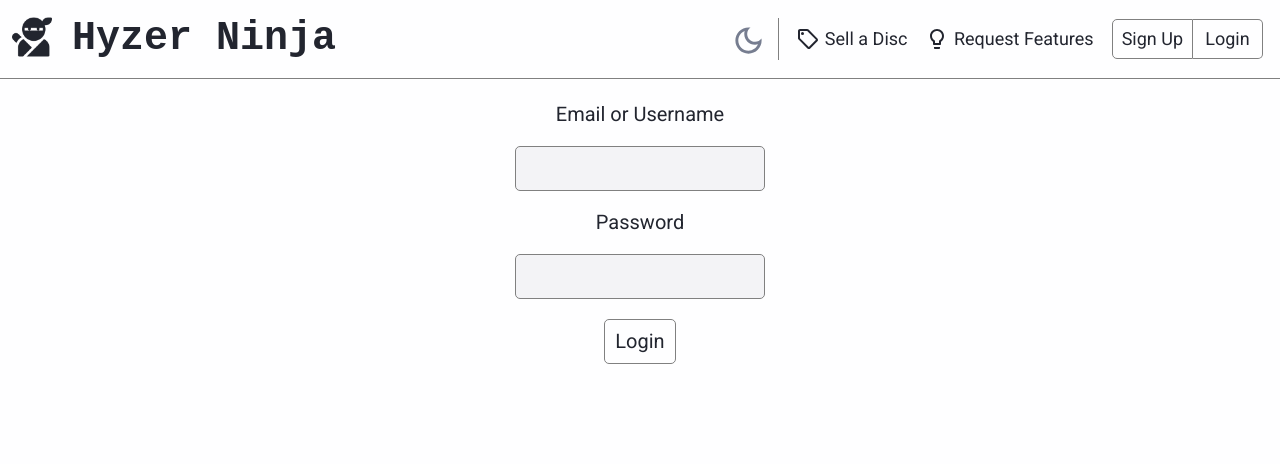
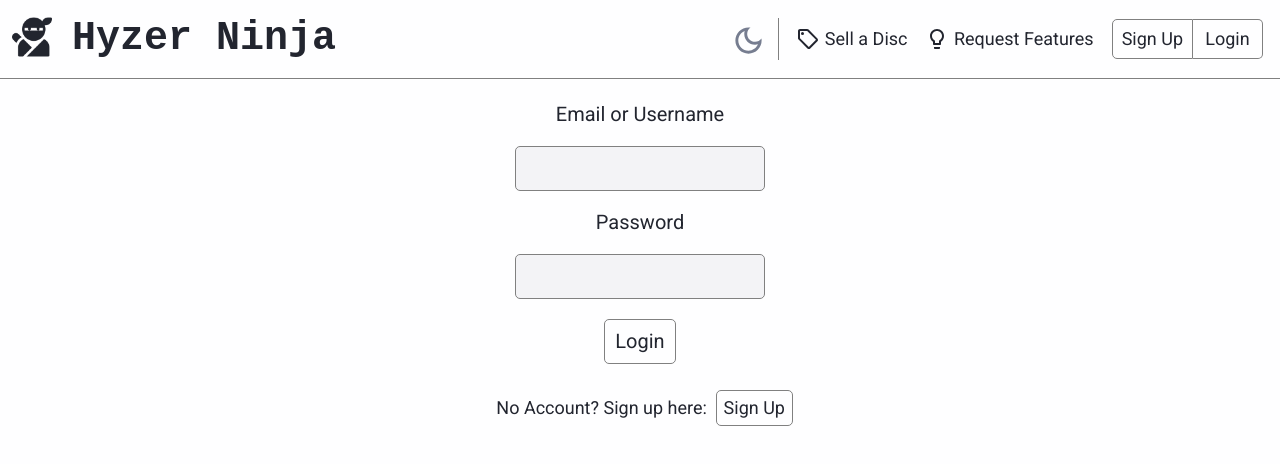
Before and after one commit to drake-nathan/hyzer-ninja, a React (Create React App) app in the folder front-end/: page /login in a window 1280 px wide. Shown: the top 464 px of the page. Built offline with nearby package versions, Linux system fonts and the light colour scheme; no server answers.

Commit message:
added logic for disc detail page -- is user logged in or not

```diff
--- a/front-end/src/App.tsx
+++ b/front-end/src/App.tsx
@@ -52,7 +52,7 @@ const App = () => {
           <St.MainContainer>
             <Routes>
               <Route path="/home" element={<Home />} />
-              <Route path="/register" element={<RegisterForm />} />
+              <Route path="/signup" element={<RegisterForm />} />
               <Route path="/login" element={<LoginForm />} />
               <Route path="/user" element={<UserPage />} />
               <Route path="/disc/:id" element={<DiscDetailPage />} />
--- a/front-end/src/components/DiscDetail/DiscDetailPage.styled.tsx
+++ b/front-end/src/components/DiscDetail/DiscDetailPage.styled.tsx
@@ -52,7 +52,7 @@ export const Title = styled.h3<Props>`
   font-size: 1.75rem;
   line-height: 1.3;
   letter-spacing: 1.3px;
-  border-bottom: 1px solid ${(props) => props.color};
+  border-bottom: 1px solid gray;
 `;
 
 export const List = styled.ul`
@@ -60,19 +60,12 @@ export const List = styled.ul`
 `;
 
 export const Text = styled.li`
-  font-size: 1.25rem;
+  font-size: 1.375rem;
   margin-bottom: 0.5em;
 `;
 
-export const EditButton = styled(Button)`
-  margin: 0.5em;
-`;
-
-export const DeleteButton = styled(Button)`
-  margin: 0.5em;
-`;
-
-export const BuyButton = styled(Button)`
+export const DiscButton = styled(Button)`
+  font-size: 1.25rem;
   margin: 0.5em;
 `;
 
@@ -105,3 +98,23 @@ export const ModalButtonDiv = styled.div`
   display: flex;
   justify-content: center;
 `;
+
+export const ModalButton = styled(Button)`
+  /* font-size: 1.25rem; */
+  margin: 0.5em;
+`;
+
+export const Link = styled.a``;
+
+export const BuyModal = styled(DeleteModal)`
+  margin: 0.5em;
+  max-width: 300px;
+
+  @media (min-width: 500px) {
+    bottom: 10%;
+    right: 9%;
+  }
+
+  font-size: 1.25rem;
+  letter-spacing: 1px;
+`;
--- a/front-end/src/components/DiscDetail/DiscDetailPage.tsx
+++ b/front-end/src/components/DiscDetail/DiscDetailPage.tsx
@@ -1,11 +1,12 @@
-import { useContext, useState, useEffect } from 'react';
+/* eslint-disable react/jsx-no-useless-fragment */
+import React, { useContext, useState, useEffect } from 'react';
 import { useParams, useNavigate, Link } from 'react-router-dom';
 import { ThemeContext, LoginContext } from '../../contexts/contextIndex';
 import { fetchSingleDisc, deleteDisc } from '../../actions/actionsIndex';
 import { IDiscTypesDB } from '../../types/typesindex';
 import * as St from './DiscDetailPage.styled';
 
-const DiscDetailPage = () => {
+const DiscDetailPage: React.FC = () => {
   const navigate = useNavigate();
   const { theme } = useContext(ThemeContext);
 
@@ -16,6 +17,7 @@ const DiscDetailPage = () => {
   const { id: discId } = useParams();
   const [disc, setDisc] = useState<IDiscTypesDB>();
   const [isDeleteModal, setIsDeleteModal] = useState(false);
+  const [isBuyModal, setIsBuyModal] = useState(false);
 
   useEffect(() => {
     fetchSingleDisc(discId as string).then((res) => setDisc(res?.data));
@@ -59,18 +61,31 @@ const DiscDetailPage = () => {
           <St.ButtonDiv>
             {isDiscMine ? (
               <>
-                <Link to="/discform" state={{ disc }}>
-                  <St.EditButton theme={theme}>Edit</St.EditButton>
+                <Link to="/discform" state={{ disc, isEditForm: true }}>
+                  <St.DiscButton theme={theme}>Edit</St.DiscButton>
                 </Link>
-                <St.DeleteButton
+                <St.DiscButton
                   theme={theme}
                   onClick={() => setIsDeleteModal(!isDeleteModal)}
                 >
                   Delete
-                </St.DeleteButton>
+                </St.DiscButton>
               </>
             ) : (
-              <St.BuyButton theme={theme}>Buy Now</St.BuyButton>
+              <>
+                {isLoggedIn ? (
+                  <St.DiscButton
+                    theme={theme}
+                    onClick={() => setIsBuyModal(!isBuyModal)}
+                  >
+                    Buy Now
+                  </St.DiscButton>
+                ) : (
+                  <St.Link href="/login">
+                    <St.DiscButton theme={theme}>Buy Now</St.DiscButton>
+                  </St.Link>
+                )}
+              </>
             )}
           </St.ButtonDiv>
         </St.TextDiv>
@@ -79,20 +94,30 @@ const DiscDetailPage = () => {
         <St.DeleteModal theme={theme}>
           <St.ModalText>Are you sure you want to delete this?</St.ModalText>
           <St.ModalButtonDiv>
-            <St.DeleteButton
+            <St.ModalButton
               theme={theme}
               onClick={() => handleDiscDelete(discId as string)}
             >
               Delete that shiz
-            </St.DeleteButton>
-            <St.DeleteButton
+            </St.ModalButton>
+            <St.ModalButton
               theme={theme}
               onClick={() => setIsDeleteModal(false)}
             >
               Nooooooo
-            </St.DeleteButton>
+            </St.ModalButton>
           </St.ModalButtonDiv>
         </St.DeleteModal>
+      )}
+      {isBuyModal && (
+        <St.BuyModal theme={theme}>
+          <St.ModalText>
+            To buy this disc, ninja some cash to the seller on Paypal.
+          </St.ModalText>
+          <St.ModalText>
+            Send ${disc?.price} to pleasepayme@hyzer.ninja
+          </St.ModalText>
+        </St.BuyModal>
       )}
     </St.DiscDetailContainer>
   );
--- a/front-end/src/components/Forms/DiscForm.tsx
+++ b/front-end/src/components/Forms/DiscForm.tsx
@@ -52,6 +52,7 @@ const DiscForm: React.FC = () => {
 
   // const location = useLocation();
   // const { disc } = location.state as ILocationType;
+
   // useEffect(() => {
   //   if (disc) {
   //     setNewDisc({ ...disc });
--- a/front-end/src/components/Forms/Form.styled.tsx
+++ b/front-end/src/components/Forms/Form.styled.tsx
@@ -63,3 +63,23 @@ export const CustomSlider = styled(Slider)<ThemeType>`
 `;
 
 export const SubmitButton = styled(Button)``;
+
+export const SignupDiv = styled.div`
+  display: flex;
+  justify-content: center;
+  align-items: center;
+  flex-wrap: wrap;
+  margin-top: 1em;
+`;
+
+export const Text = styled.span`
+  font-size: 1.125rem;
+  margin: 1em 0.5em;
+`;
+
+export const SignupButton = styled(Button)`
+  font-size: 1.125rem;
+  padding: 0.375em;
+`;
+
+export const Link = styled.a``;
--- a/front-end/src/components/Forms/LoginForm.tsx
+++ b/front-end/src/components/Forms/LoginForm.tsx
@@ -24,7 +24,7 @@ const LoginForm: React.FC = () => {
   const onSubmit: SubmitHandler<FormTypes> = () => {
     setIsLoggedIn(true);
     localStorage.setItem('userId', '1');
-    navigate('/');
+    navigate('/user');
   };
 
   return (
@@ -38,6 +38,12 @@ const LoginForm: React.FC = () => {
           Login
         </St.SubmitButton>
       </St.Form>
+      <St.SignupDiv>
+        <St.Text>No Account? Sign up here:</St.Text>
+        <St.Link href="/signup">
+          <St.SignupButton theme={theme}>Sign Up</St.SignupButton>
+        </St.Link>
+      </St.SignupDiv>
     </St.Container>
   );
 };
--- a/front-end/src/components/Header/NavContent.tsx
+++ b/front-end/src/components/Header/NavContent.tsx
@@ -1,4 +1,5 @@
 import React, { useContext } from 'react';
+import { useNavigate } from 'react-router-dom';
 import SellIcon from '@mui/icons-material/SellOutlined';
 import LightbulbIcon from '@mui/icons-material/LightbulbOutlined';
 import {
@@ -9,6 +10,7 @@ import {
 import * as St from './Nav.styled';
 
 const NavContent: React.FC = () => {
+  const navigate = useNavigate();
   const { theme } = useContext(ThemeContext);
   const isNavOpen = useContext(NavOpenContext);
   const { isLoggedIn, setIsLoggedIn } = useContext(LoginContext);
@@ -16,6 +18,7 @@ const NavContent: React.FC = () => {
   const handleLogoutClick = () => {
     setIsLoggedIn(false);
     localStorage.removeItem('userId');
+    navigate('/');
   };
 
   return (
@@ -37,7 +40,7 @@ const NavContent: React.FC = () => {
       <St.ButtonDiv isNavOpen={isNavOpen}>
         {!isLoggedIn ? (
           <>
-            <St.Link href="/register">
+            <St.Link href="/signup">
               <St.SignUpButton theme={theme}>Sign Up</St.SignUpButton>
             </St.Link>
             <St.Link href="/login">
--- a/front-end/src/components/UserPage/UserPage.tsx
+++ b/front-end/src/components/UserPage/UserPage.tsx
@@ -1,3 +1,4 @@
+/* eslint-disable react-hooks/exhaustive-deps */
 import React, { useContext } from 'react';
 import { ThemeContext } from '../../contexts/contextIndex';
 import DiscList from '../DiscList/DiscList';
```
